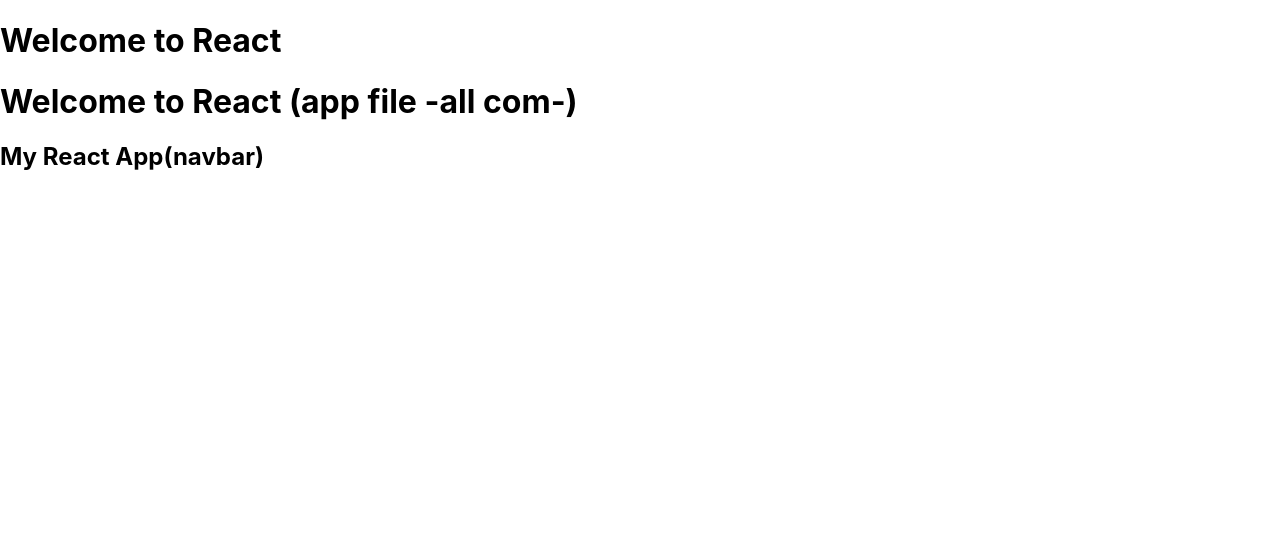
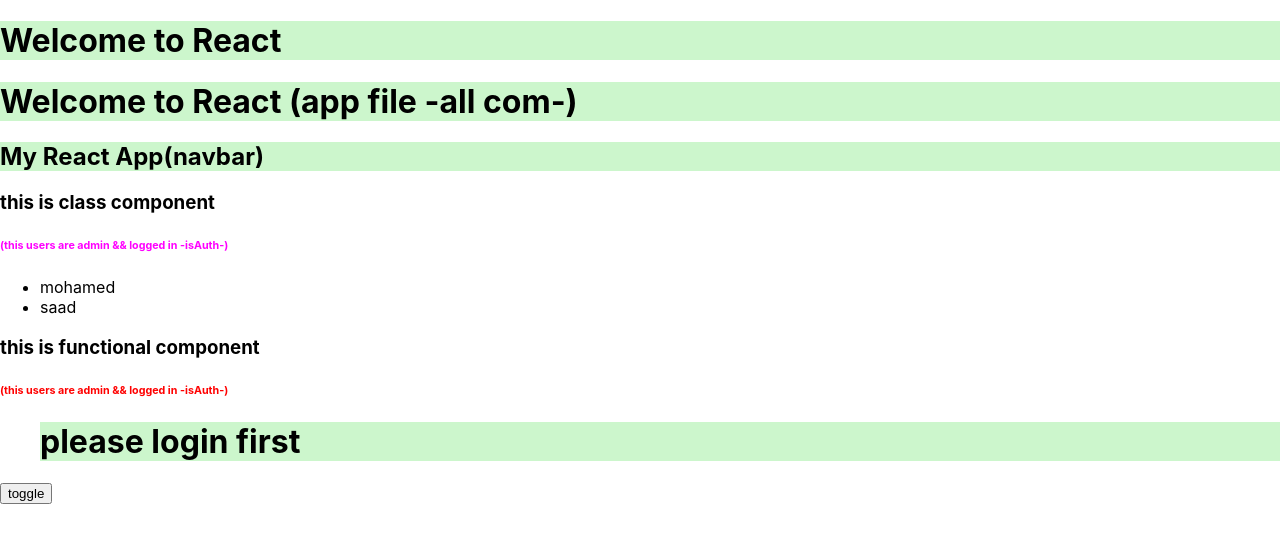
Before and after one commit to mohamed-saa3d/ITI-React-Tasks-and-Project, a React (Create React App) app: page / in a window 1280 px wide. Shown: the top 542 px of the page. Built offline with nearby package versions, Linux system fonts and the light colour scheme.

Commit message:
refactor(Users): migrate Users component to functional component using hooks

```diff
--- a/package.json
+++ b/package.json
@@ -13,7 +13,7 @@
     "web-vitals": "^2.1.4"
   },
   "scripts": {
-    "start": "react-scripts start",
+    "dev": "react-scripts start",
     "build": "react-scripts build",
     "test": "react-scripts test",
     "eject": "react-scripts eject"
--- a/src/App.css
+++ b/src/App.css
@@ -1,3 +1,3 @@
-.myH1{
-    background-color: green;
+H1{
+    background-color: rgb(204, 246, 204);
 }
--- a/src/App.js
+++ b/src/App.js
@@ -1,13 +1,24 @@
-// This is the main component of the React application.
-//  It imports necessary modules and components, and renders the main content of the app.
 import Navbar from './navbar/navbar';
+import Users from './users/Users';
+import UsersFunctional from './users/UserFunction';
+import './App.css';
 
 function App() {
   return (
-    <div>
-      <h1>Welcome to React (app file -all com-)</h1>
-      <Navbar />
-    </div>
+    <>
+      <div>
+        <h1>Welcome to React (app file -all com-)</h1>
+        <Navbar />
+        <h3>this is class component </h3>
+        <h6 style={{ color: "magenta" }}> (this users are admin && logged in -isAuth-) </h6>
+        <Users />
+      </div>
+      <div>
+        <h3>this is functional component </h3>
+        <h6 style={{ color: "red" }}> (this users are admin && logged in -isAuth-) </h6>
+        <UsersFunctional />
+      </div>
+    </>
   );
 }
 
--- /dev/null
+++ b/src/users/UserFunction.js
@@ -0,0 +1,55 @@
+import { useState ,useEffect} from "react";
+
+export default function UsersFunctional() {
+  const [users, setUsers] = useState([
+    { name: "mohamed", age: 20, isAdmin: true },
+    { name: "saad", age: 22, isAdmin: true },
+    { name: "hamed", age: 26, isAdmin: false },
+  ]);
+
+  const [isAuth, setIsAuth] = useState(false);
+
+  const handleToggleUsers = () => {
+    setIsAuth(!isAuth);
+  };
+
+  useEffect(()=>{//componentDidmount
+   console.log("from didmount")
+   return ()=>{//willunmount
+    console.log("from unmount")
+   }
+  },[])
+
+
+  useEffect(()=>{//componentDidupdate
+
+  console.log("from didUpdate")
+  },[isAuth,users])
+
+
+
+  return (
+    <>
+      <ul>
+        {isAuth ? (
+          users.map((user, index) => {
+            if (user.isAdmin) {
+              return <li key={index}>{user.name}</li>;
+            }
+          })
+        ) : (
+          <h1>please login first</h1>
+        )}
+      </ul>
+
+      <button
+        className="btn btn-success"
+        onClick={() => {
+          handleToggleUsers();
+        }}
+      >
+        toggle
+      </button>
+    </>
+  );
+}
```
